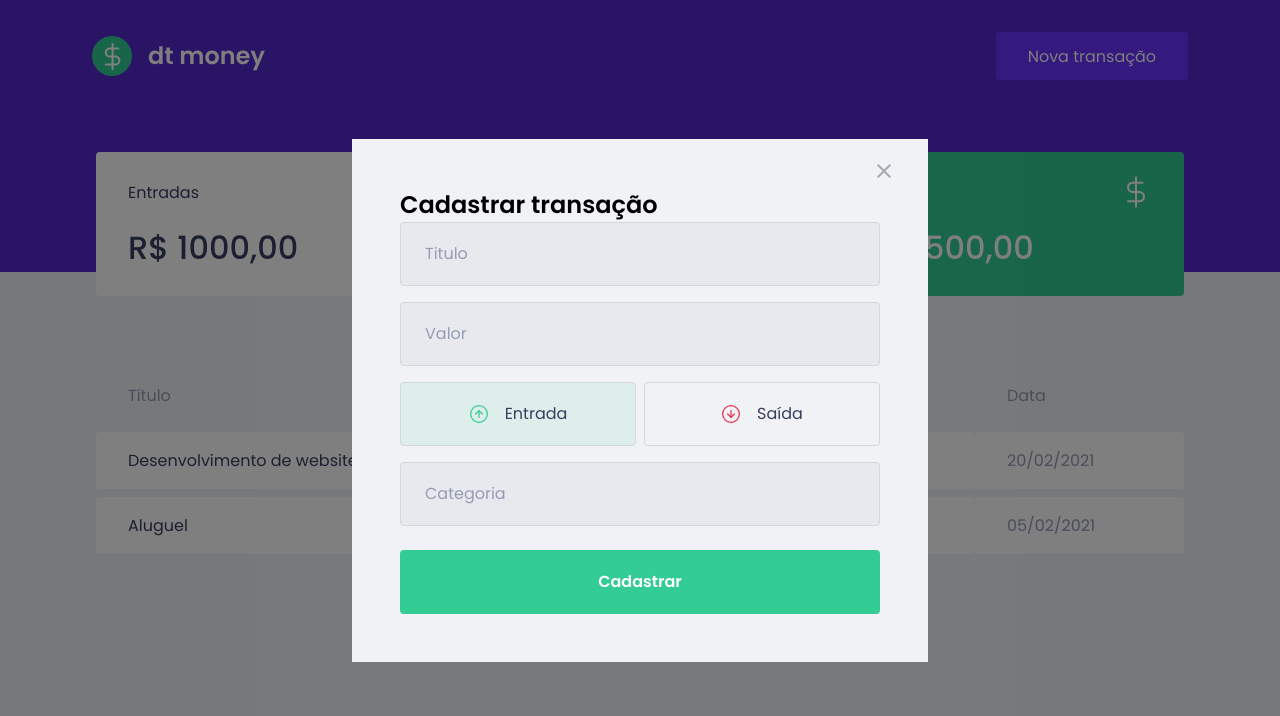
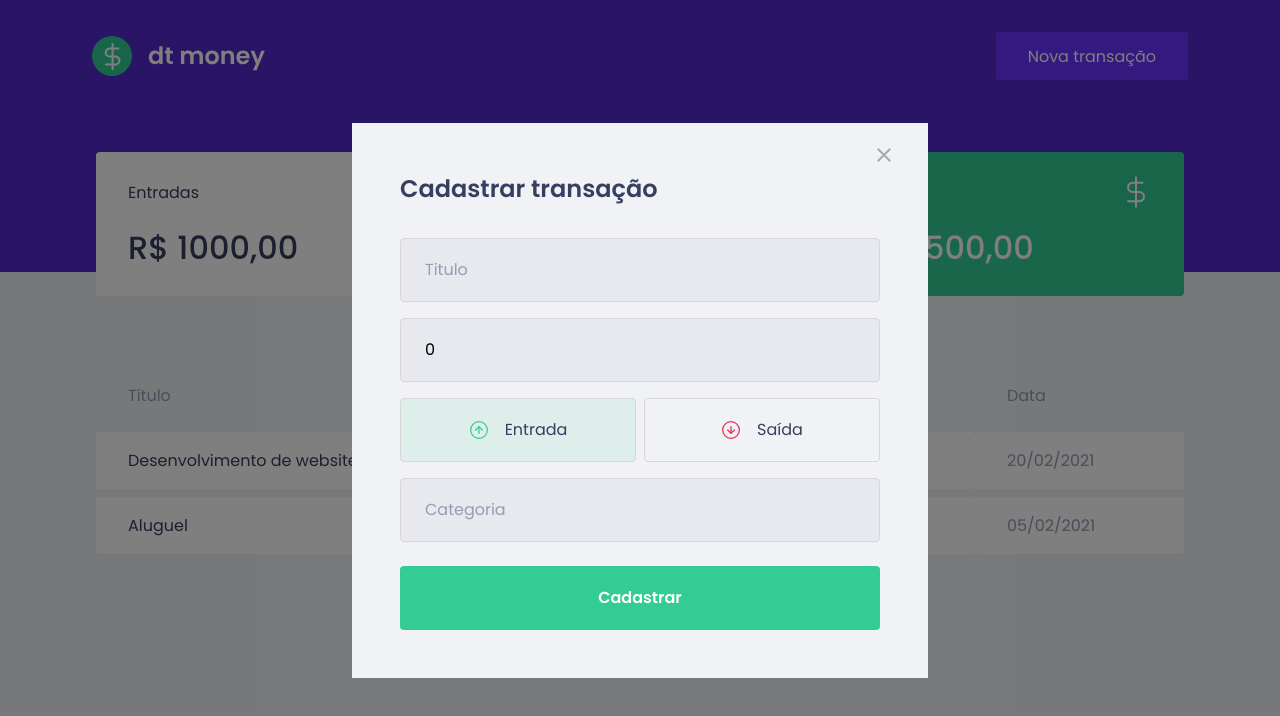
Before and after one commit to RafaelFelps/dtmoney-ignite, a React (Create React App) app: page / in a window 1280 px wide. Both pictures are taken after a click on the button "Nova transação". Shown: the top 716 px of the page. Built offline with nearby package versions, Linux system fonts and the light colour scheme; no server answers; what miragejs would draw is missing.

Commit message:
Envio dos dados do formulario

```diff
--- a/src/components/NewTransactionModal/index.tsx
+++ b/src/components/NewTransactionModal/index.tsx
@@ -3,7 +3,7 @@
 import fechar from "../../assets/fechar.svg";
 import incomeImage from '../../assets/entradas.svg';
 import outcomeImage from '../../assets/saidas.svg';
-import { useState } from "react";
+import { FormEvent, useState } from "react";
 
 interface NewTransactionModalProps {
   isOpen: boolean;
@@ -11,8 +11,17 @@
 }
 
 export function NewTransactionModal({ isOpen, onRequestClose }: NewTransactionModalProps) {
+  // Crio as constantes para cada input do meu formulario
+  const [title, setTitle] = useState('');
+  const [value, setValue] = useState(0);
+  const [category, setCategory] = useState('');
+
 
   const [type, setType] = useState('deposit');
+
+  function handleCreateNewTransaction(event: FormEvent) {
+    event.preventDefault();
+  }
 
   return (
     <Modal
@@ -21,7 +30,6 @@
       overlayClassName="react-modal-overlay"
       className="react-modal-content"
     >
-      <h2>Cadastrar transação</h2>
 
       <button
         type="button"
@@ -31,10 +39,20 @@
         <img src={fechar} alt="Fechar modal" />
       </button>
 
-      <Container>
-        <input placeholder="Titulo" />
+      <Container onSubmit={handleCreateNewTransaction}>
+        <h2>Cadastrar transação</h2>
+        <input
+          placeholder="Titulo"
+          value={title}
+          onChange={event => setTitle(event.target.value)}
+        />
 
-        <input type="number" placeholder="Valor" />
+        <input
+          type="number"
+          placeholder="Valor"
+          value={value}
+          onChange={event => setValue(Number(event.target.value))}
+        />
 
         <TransactionTypeContainer>
 
@@ -60,7 +78,11 @@
 
         </TransactionTypeContainer>
 
-        <input placeholder="Categoria" />
+        <input
+          placeholder="Categoria"
+          value={category}
+          onChange={event => setCategory(event.target.value)}
+        />
 
         <button type="submit">Cadastrar</button>
       </Container>
--- a/src/components/NewTransactionModal/styles.ts
+++ b/src/components/NewTransactionModal/styles.ts
@@ -1,7 +1,7 @@
 import styled from "styled-components";
 import { darken, transparentize } from "polished";
 
-export const Container = styled.div`
+export const Container = styled.form`
   h2 {
     color: var(--text-title);
     font-size: 1.5rem;
```
